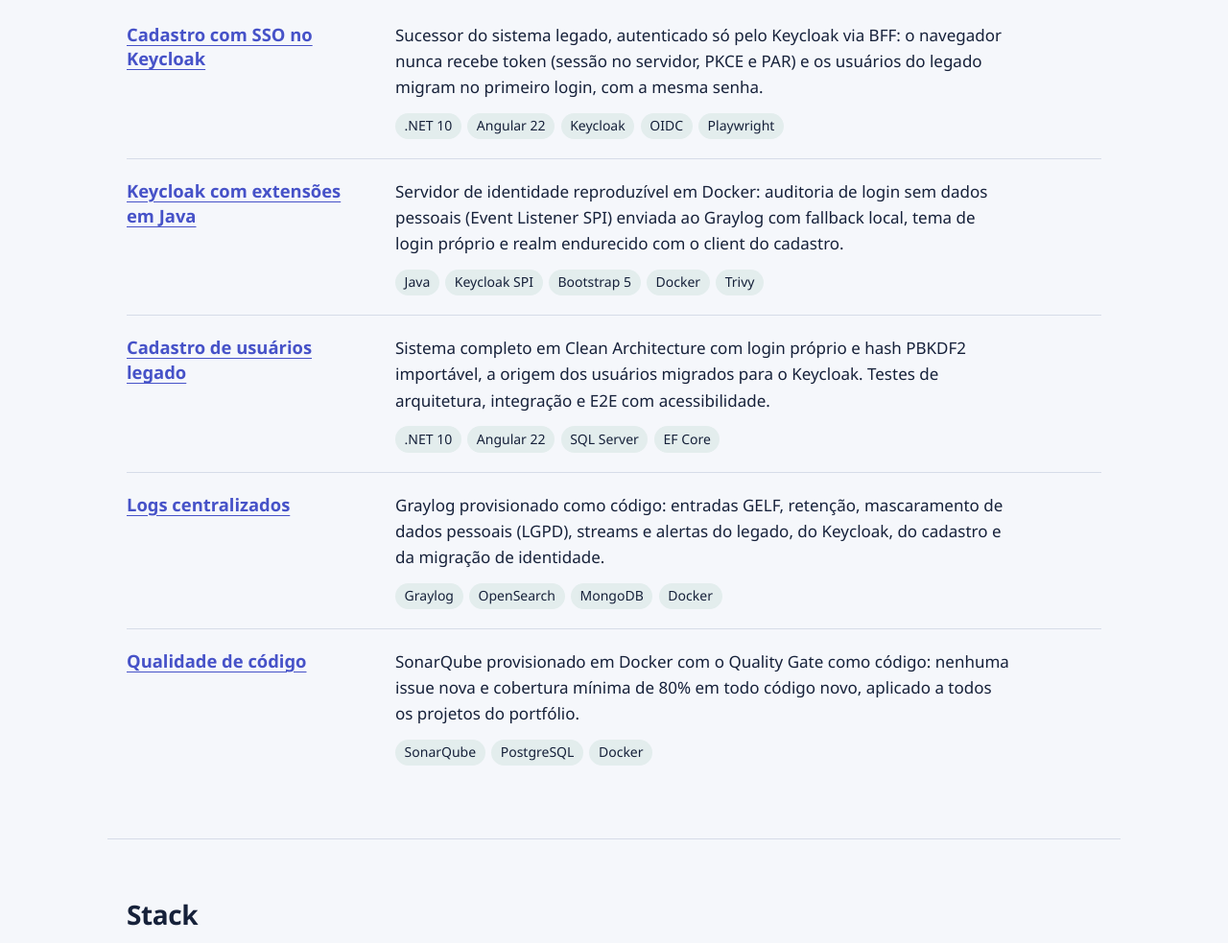
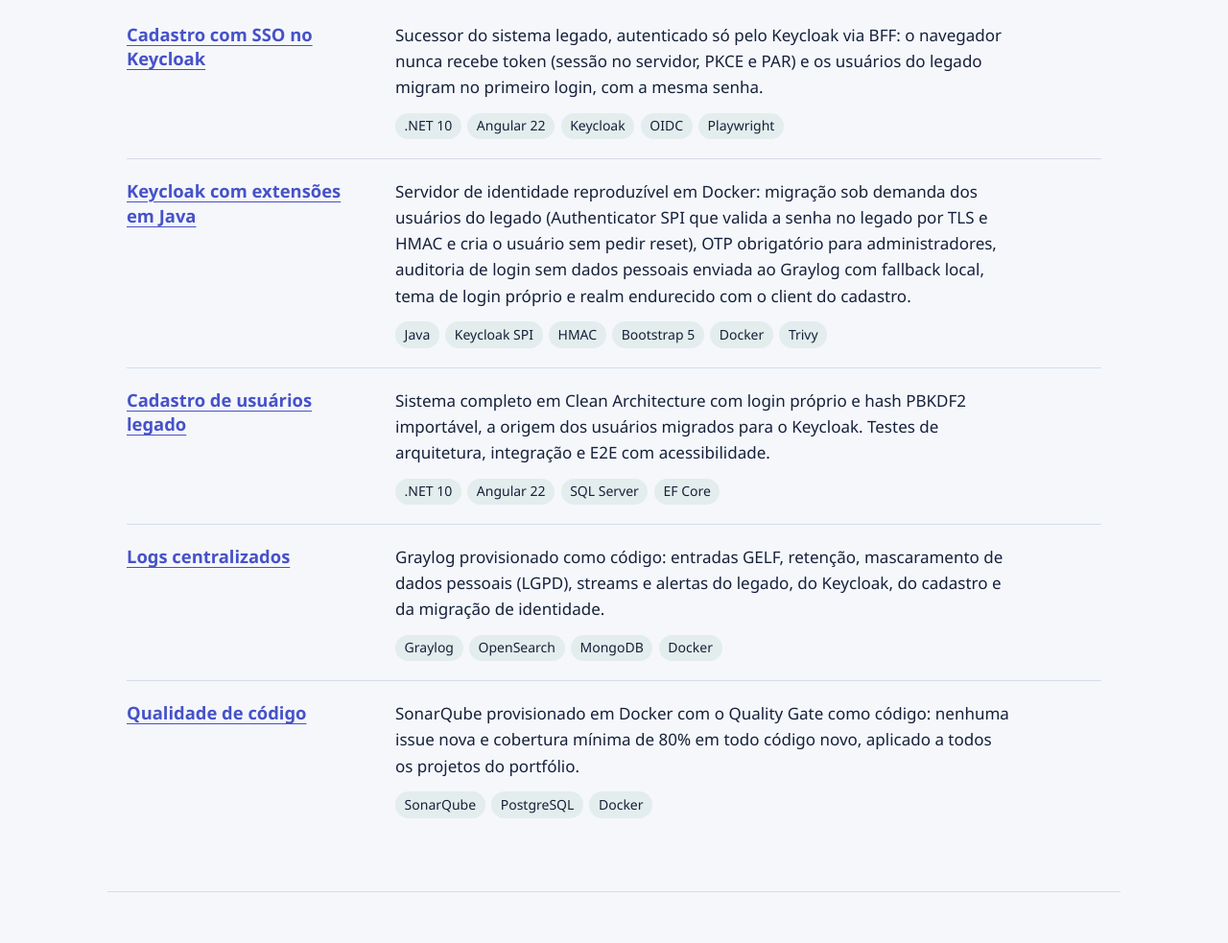
Before and after one commit to cfo-cassiooliveira/Site-Principal, a website: page index.html in a window 1280 px wide. Shown: the part 2374-3357 px from the top of the page at 96% size. Drawn offline with Linux system fonts and the light colour scheme.

Commit message:
feat(site): atualiza o card do Keycloak com a migração sob demanda e o OTP de admin
O card descrevia só a auditoria, o tema e o realm. O repositório agora também
migra os usuários do legado sob demanda (Authenticator SPI com TLS e HMAC) e exige
OTP para administradores. Acrescenta a tag HMAC.

Testes: todo card de projeto aponta para um repositório público do GitHub e o card
do Keycloak precisa mencionar a migração sob demanda e o OTP.

```diff
--- a/index.html
+++ b/index.html
@@ -304,10 +304,12 @@
                 <li class="project">
                     <h3><a href="https://github.com/cfo-cassiooliveira/Keycloak">Keycloak com extensões em Java</a></h3>
                     <p>
-                        Servidor de identidade reproduzível em Docker: auditoria de login sem dados pessoais (Event Listener SPI)
-                        enviada ao Graylog com fallback local, tema de login próprio e realm endurecido com o client do cadastro.
+                        Servidor de identidade reproduzível em Docker: migração sob demanda dos usuários do legado (Authenticator SPI
+                        que valida a senha no legado por TLS e HMAC e cria o usuário sem pedir reset), OTP obrigatório para
+                        administradores, auditoria de login sem dados pessoais enviada ao Graylog com fallback local, tema de login
+                        próprio e realm endurecido com o client do cadastro.
                     </p>
-                    <ul class="tags" aria-label="Tecnologias"><li>Java</li><li>Keycloak SPI</li><li>Bootstrap 5</li><li>Docker</li><li>Trivy</li></ul>
+                    <ul class="tags" aria-label="Tecnologias"><li>Java</li><li>Keycloak SPI</li><li>HMAC</li><li>Bootstrap 5</li><li>Docker</li><li>Trivy</li></ul>
                 </li>
                 <li class="project">
                     <h3><a href="https://github.com/cfo-cassiooliveira/legado-cadastro-usuarios">Cadastro de usuários legado</a></h3>
```
Also changed, not shown: tests/site.test.mjs (+19 -0 lines).
